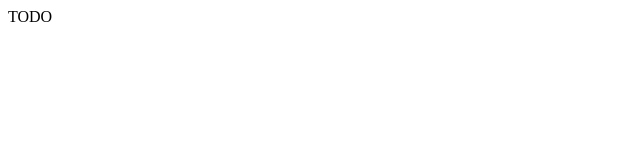
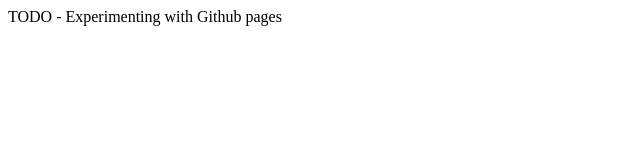
Before and after one commit to w381/w381.github.io, a plain HTML site: page index.html in a window 1280 px wide. Shown: the whole page, without its empty margins (0-640 px from the left). Drawn offline with Linux system fonts and the light colour scheme.

Commit message:
Updated as alexbasaric, pushed to w381

```diff
--- a/index.html
+++ b/index.html
@@ -6,6 +6,6 @@
         <title>Test</title>
     </head>
     <body class="wrapper">
-        TODO
+        TODO - Experimenting with Github pages
     </body>
 </html>
```
